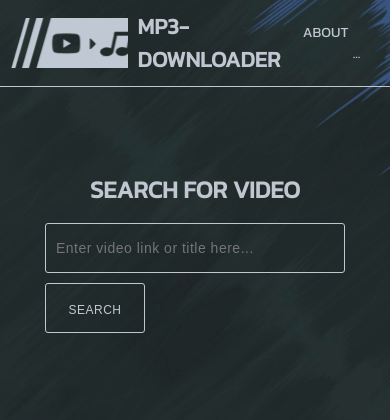
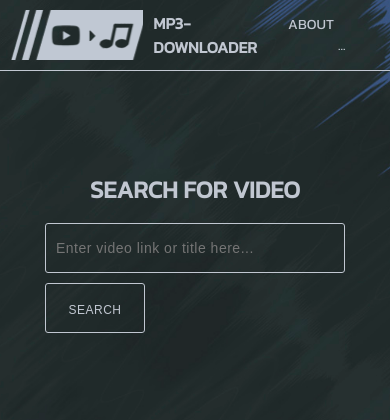
Before and after one commit to asmalx/MP3-downloader, a Flask app: page / in a window 390 px wide. Shown: the top 420 px of the page. Run offline with Flask 2, Linux system fonts and the light colour scheme.

Commit message:
fixed bugs

```diff
--- a/static/styles.css
+++ b/static/styles.css
@@ -332,7 +332,7 @@
 		margin-top: 5px;
 	}
 	.header_title{
-		font-size: 16gitpx;
+		font-size: 16px;
 	}
 }
 
```
